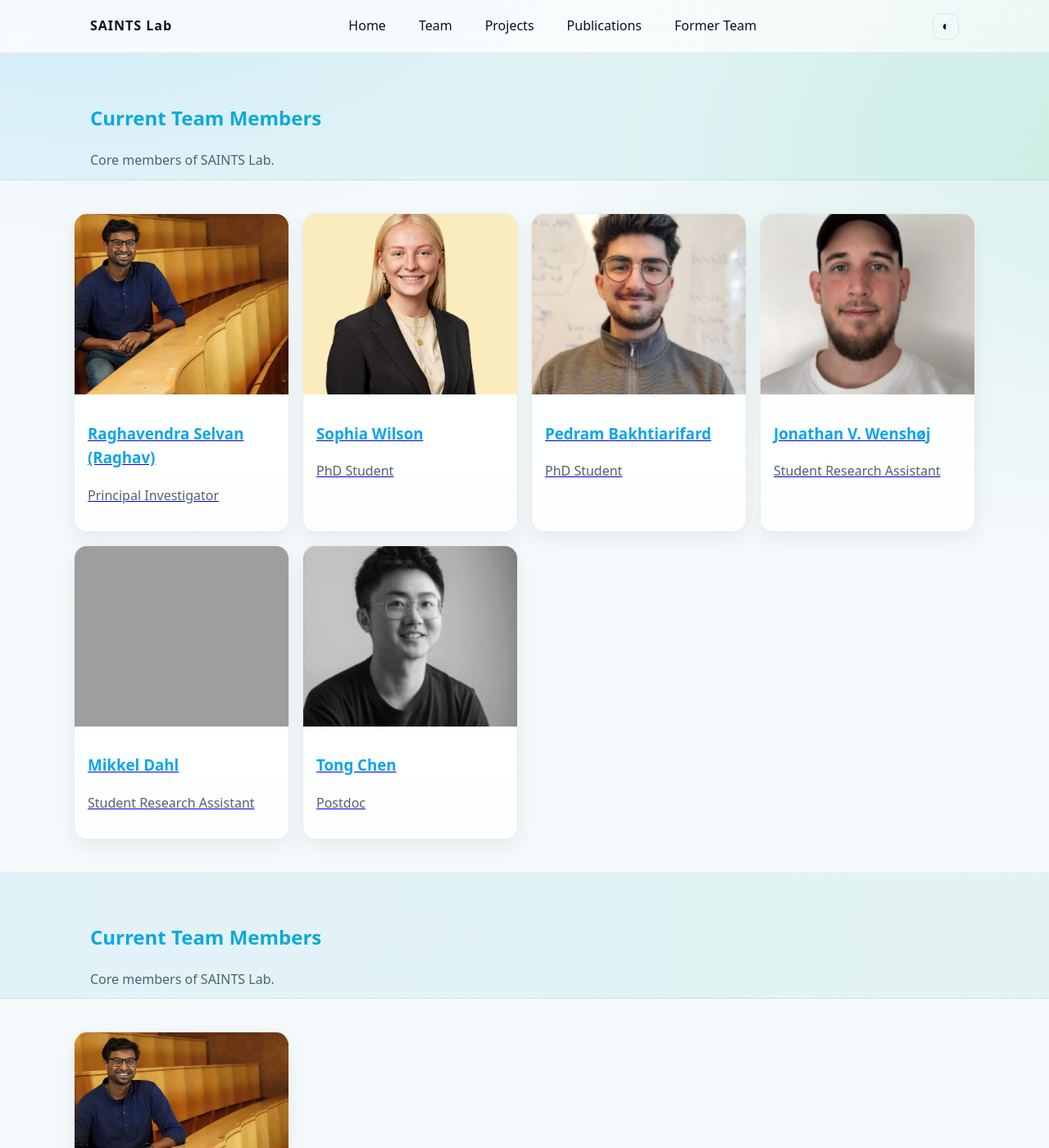
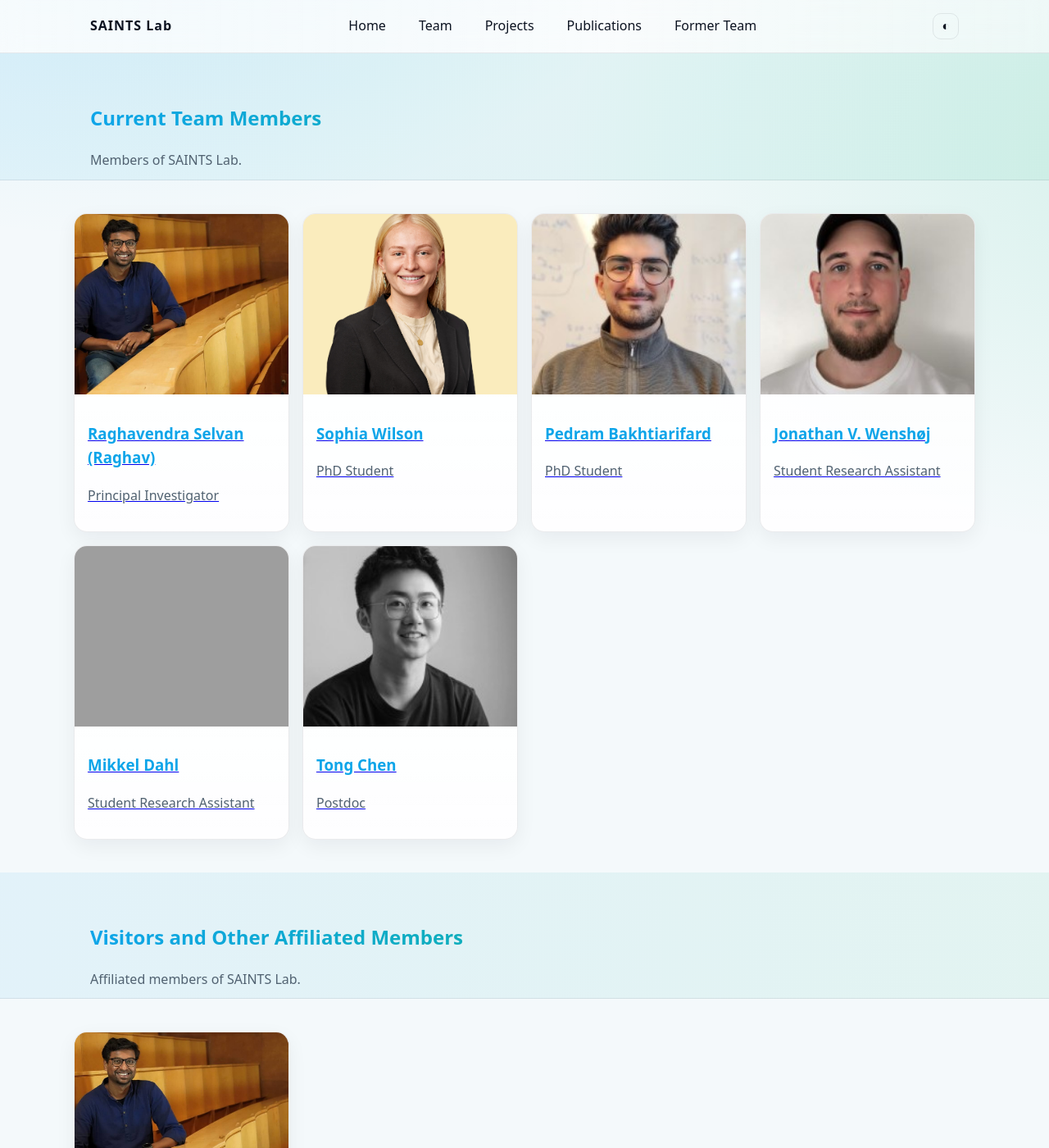
Before and after one commit to saintslab/saintslab.github.io, a Jekyll site: the page built from people.html, in a window 1280 px wide and 1400 px high. Shown: the whole window at 82% size. Built offline with Jekyll 4.4.1, drawn with Linux system fonts in a browser that asks for light colours; grey boxes are pictures that could not be loaded.

Commit message:
Add visitor tag

```diff
--- a/people.html
+++ b/people.html
@@ -7,7 +7,7 @@ permalink: /people/
 <section class="page-hero">
   <div class="container">
     <h1 class="gradient-text">Current Team Members</h1>
-    <p class="subtitle">Core members of SAINTS Lab.</p>
+    <p class="subtitle">Members of SAINTS Lab.</p>
   </div>
 </section>
 
@@ -35,8 +35,8 @@ permalink: /people/
 
 <section class="page-hero">
   <div class="container">
-    <h1 class="gradient-text">Current Team Members</h1>
-    <p class="subtitle">Core members of SAINTS Lab.</p>
+    <h1 class="gradient-text">Visitors and Other Affiliated Members</h1>
+    <p class="subtitle">Affiliated members of SAINTS Lab.</p>
   </div>
 </section>
 
```
